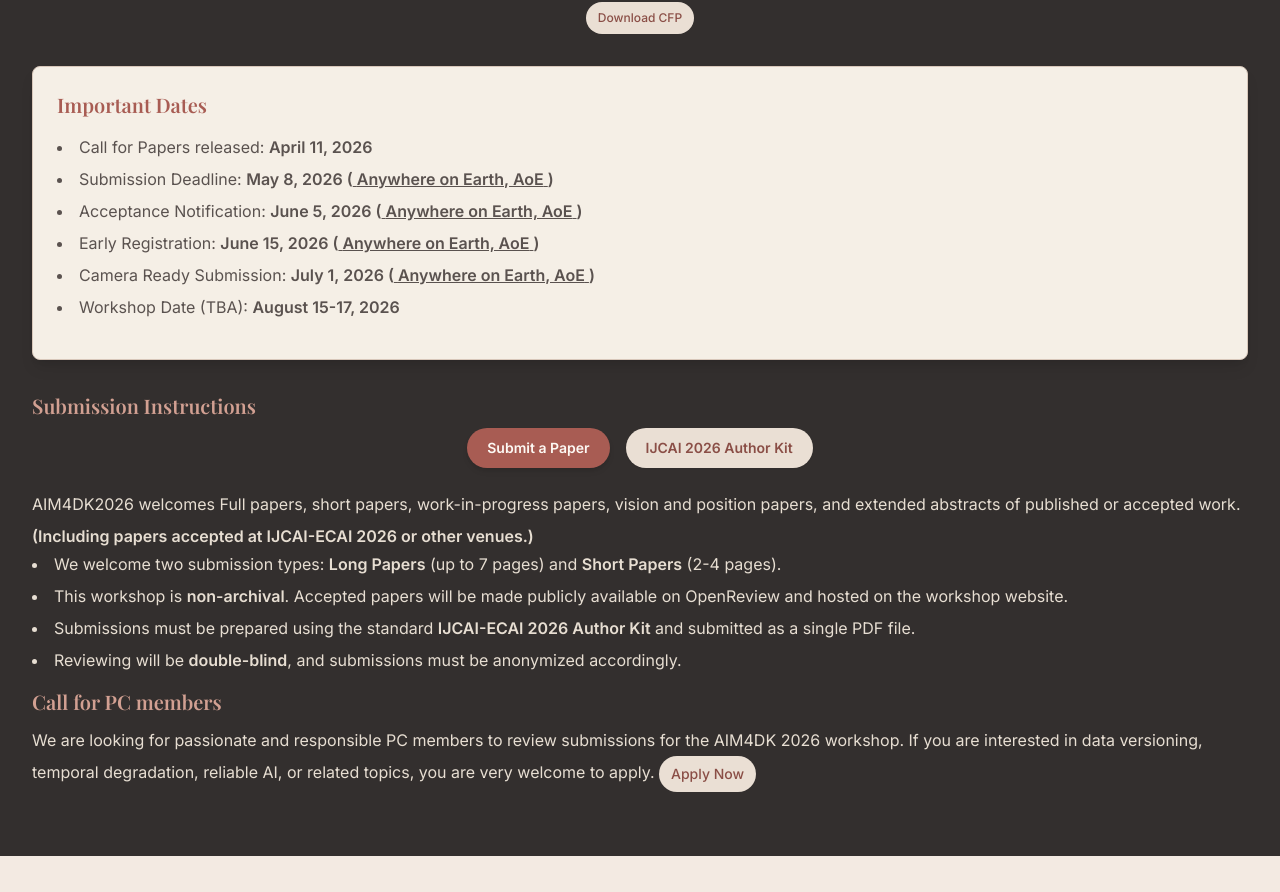
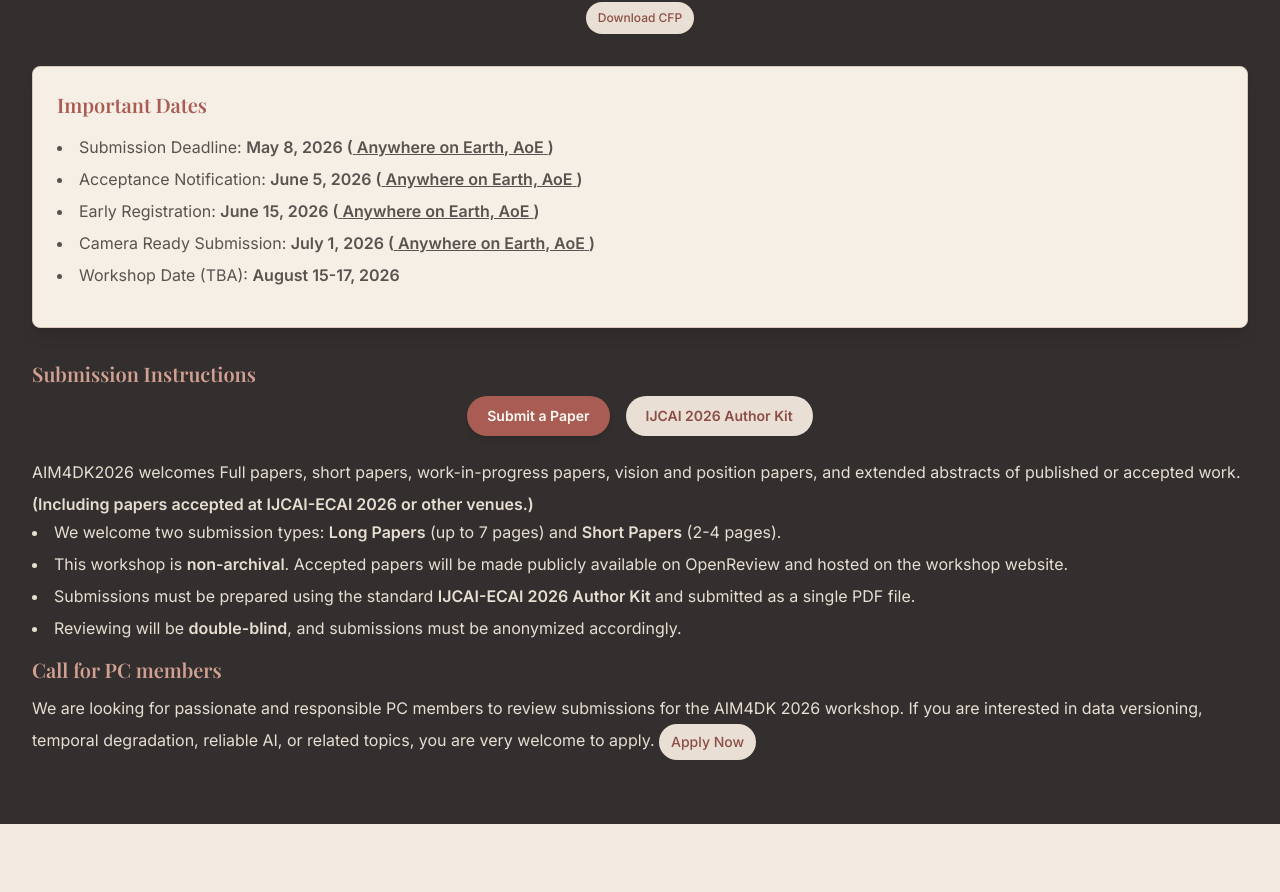
Before and after one commit to ElizaZhou96/aim4dk, a React (Vite) app: page / in a window 1280 px wide. Shown: the part 2915-3807 px from the top of the page. Built offline with nearby package versions, Linux system fonts and the light colour scheme.

Commit message:
Update App.tsx

```diff
--- a/src/App.tsx
+++ b/src/App.tsx
@@ -338,7 +338,6 @@ function App() {
               <div className="bg-[#F5EFE6] text-[#3A3533] rounded-lg shadow-lg p-6 border border-[#D8C7BA]">
                 <h3 className="text-xl font-semibold text-[#A85C53] mb-4">Important Dates</h3>
                 <ul className="text-[#5A524F] mb-4 list-disc list-inside space-y-2">
-                  <li>Call for Papers released: <span className="font-bold">April 11, 2026</span></li>
                   <li>
                     Submission Deadline:{" "}
                     <span className="font-bold">
```
